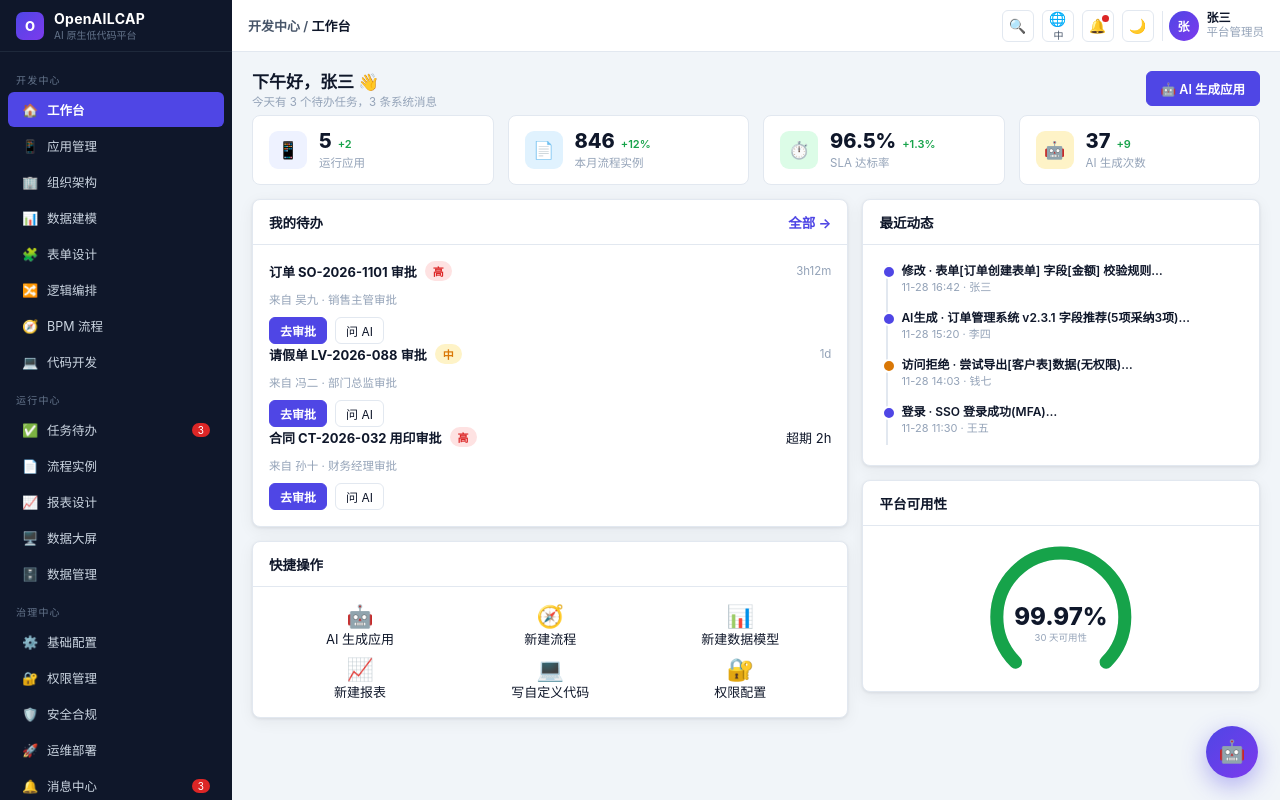
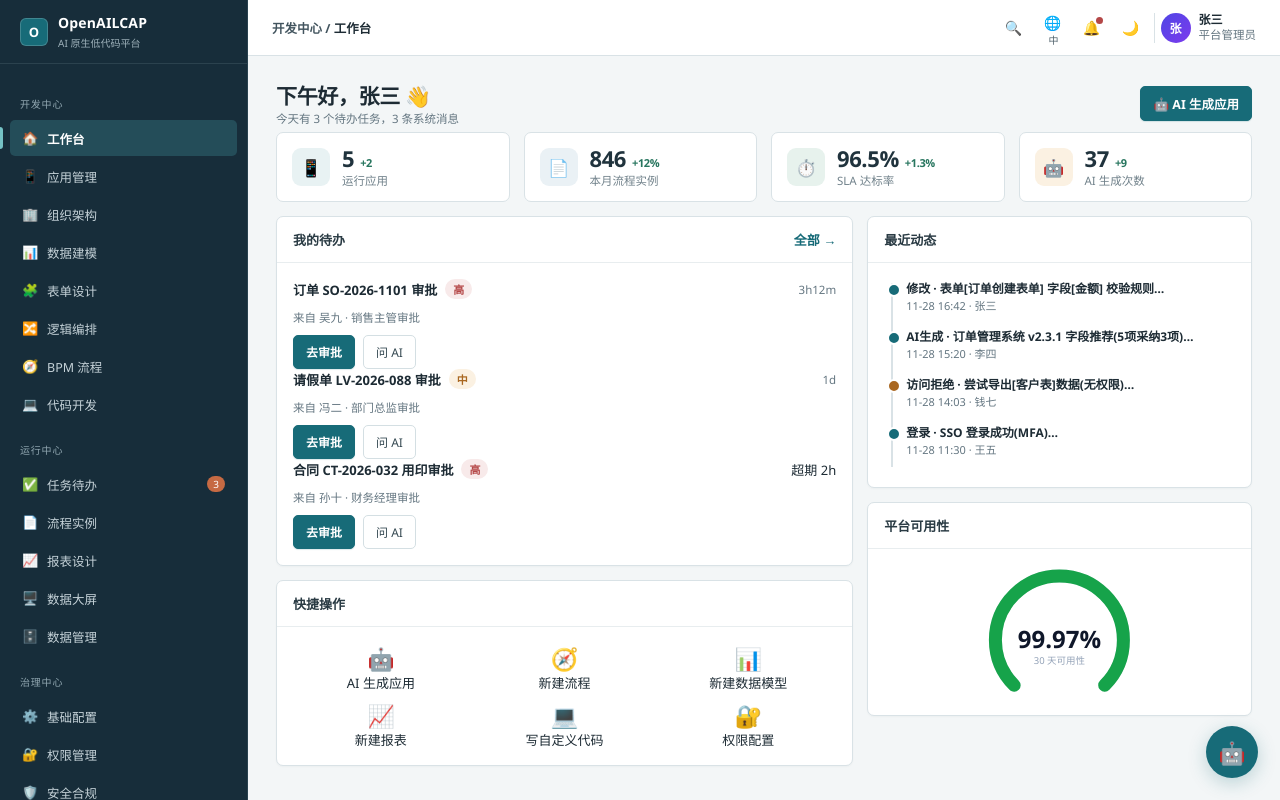
Before and after one commit to zealzhangz/OpenAILCAP, a website: page openailcap-prototype/public/index.html in a window 1280 px wide. Drawn offline with Linux system fonts and the light colour scheme.

Commit message:
feat(prototype): apply workbench redesign without changing module behavior

```diff
--- a/openailcap-prototype/public/index.html
+++ b/openailcap-prototype/public/index.html
@@ -6,6 +6,7 @@
 <title>OpenAILCAP MVP 2.0 — AI 原生低代码平台原型</title>
 <link rel="stylesheet" href="css/main.css">
 <link rel="stylesheet" href="css/modules.css">
+<link rel="stylesheet" href="css/workbench-redesign.css">
 </head>
 <body>
 <div id="app">
```
